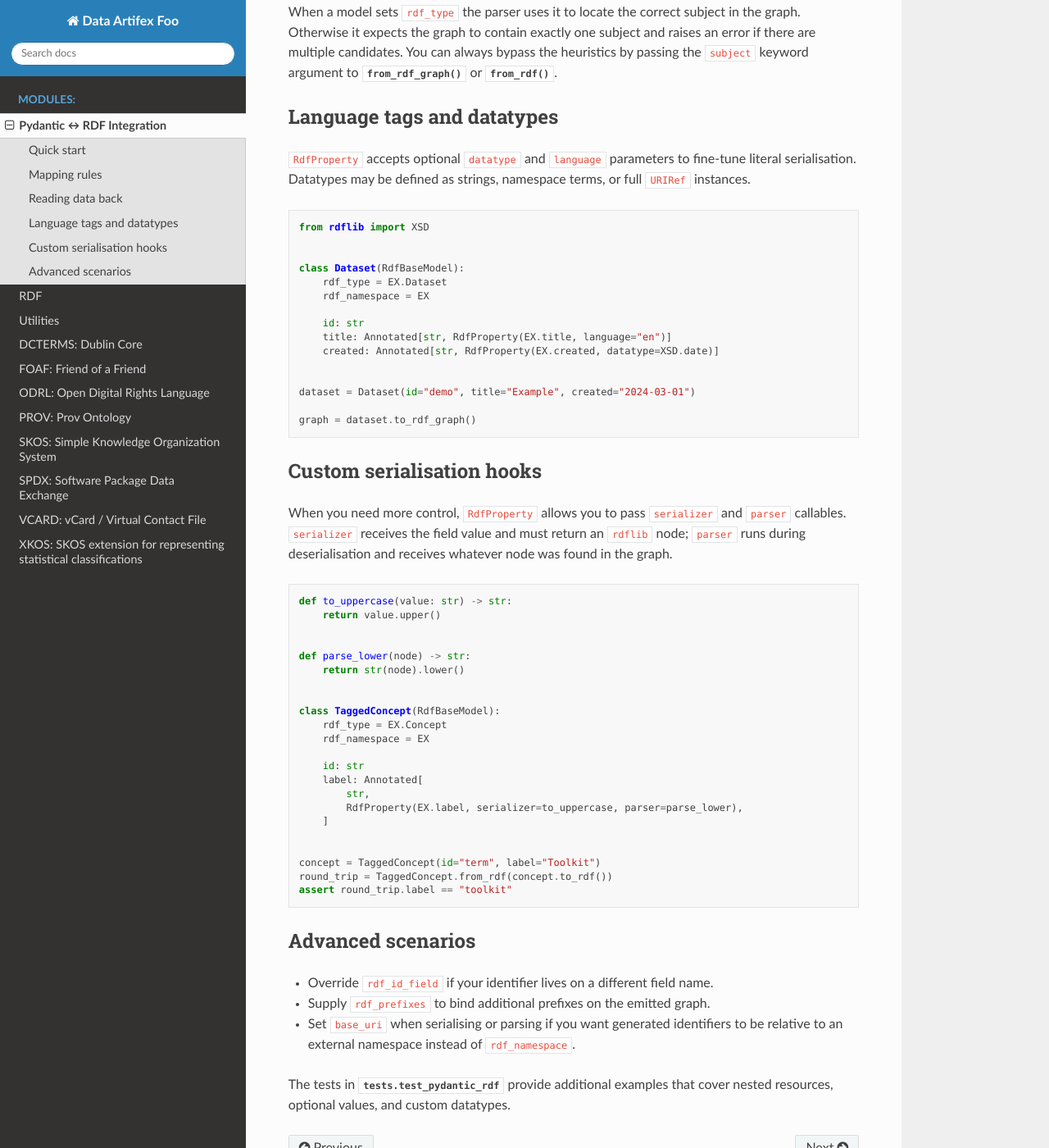
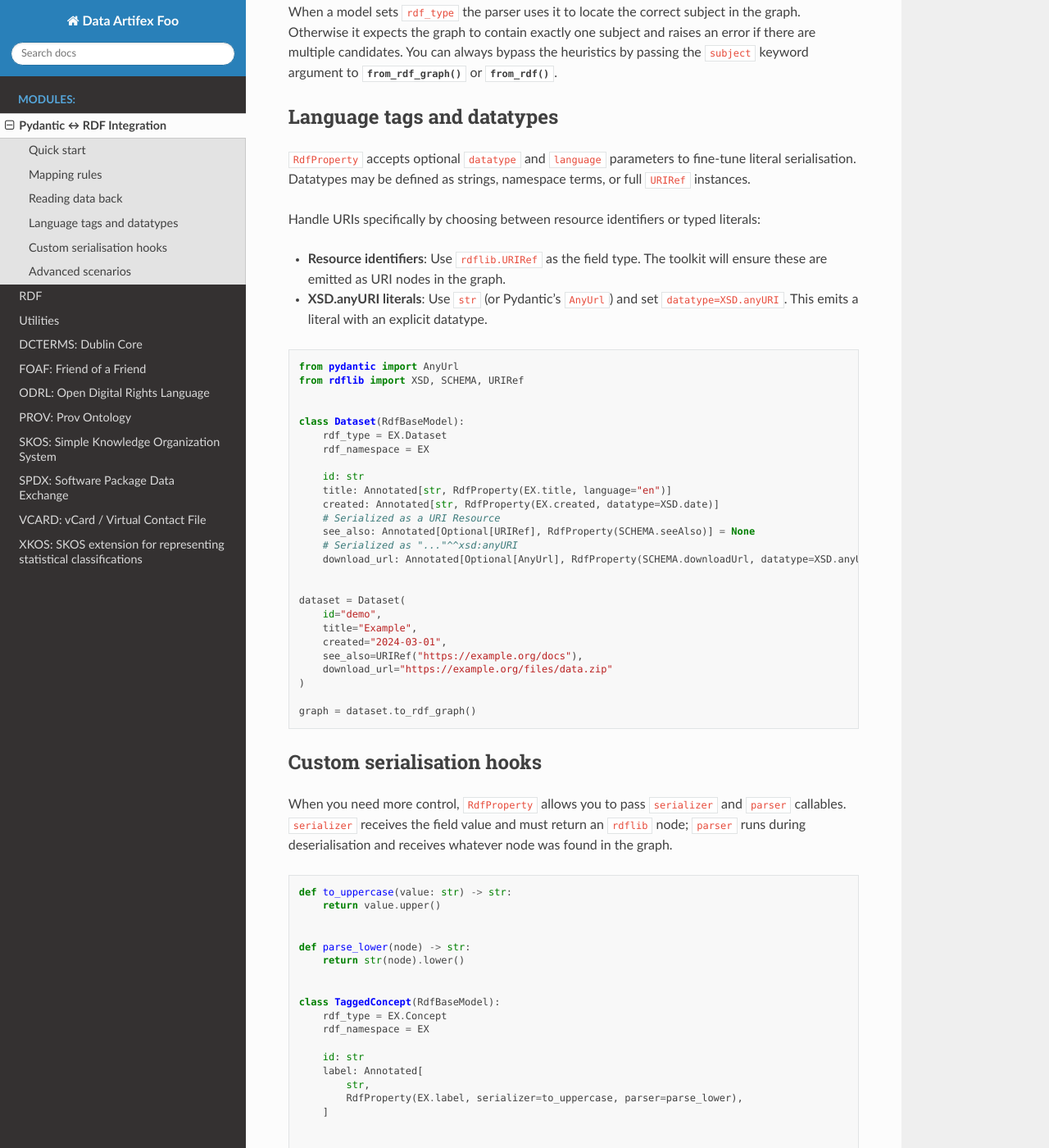
Before and after one commit to DataArtifex/rdf-toolkit, a Sphinx documentation site: the page built from docs/source/pydantic_rdf.rst, in a window 1280 px wide and 1400 px high, scrolled down 1515 px. Shown: the whole window at 82% size. Built offline with Sphinx 7.4.7 and the Read the Docs theme 3.1.0, drawn with Linux system fonts in a browser that asks for light colours.

Commit message:
docs: Enhance documentation and examples for handling URIs and XSD datatypes in Pydantic RDF models.

```diff
--- a/docs/source/pydantic_rdf.rst
+++ b/docs/source/pydantic_rdf.rst
@@ -92,9 +92,17 @@ Language tags and datatypes
 fine-tune literal serialisation. Datatypes may be defined as strings, namespace
 terms, or full ``URIRef`` instances.
 
+Handle URIs specifically by choosing between resource identifiers or typed literals:
+
+* **Resource identifiers**: Use ``rdflib.URIRef`` as the field type. The toolkit
+  will ensure these are emitted as URI nodes in the graph.
+* **XSD.anyURI literals**: Use ``str`` (or Pydantic's ``AnyUrl``) and set
+  ``datatype=XSD.anyURI``. This emits a literal with an explicit datatype.
+
 .. code-block:: python
 
-   from rdflib import XSD
+   from pydantic import AnyUrl
+   from rdflib import XSD, SCHEMA, URIRef
 
 
    class Dataset(RdfBaseModel):
@@ -104,9 +112,19 @@ terms, or full ``URIRef`` instances.
        id: str
        title: Annotated[str, RdfProperty(EX.title, language="en")]
        created: Annotated[str, RdfProperty(EX.created, datatype=XSD.date)]
+       # Serialized as a URI Resource
+       see_also: Annotated[Optional[URIRef], RdfProperty(SCHEMA.seeAlso)] = None
+       # Serialized as "..."^^xsd:anyURI
+       download_url: Annotated[Optional[AnyUrl], RdfProperty(SCHEMA.downloadUrl, datatype=XSD.anyURI)] = None
 
 
-   dataset = Dataset(id="demo", title="Example", created="2024-03-01")
+   dataset = Dataset(
+       id="demo",
+       title="Example",
+       created="2024-03-01",
+       see_also=URIRef("https://example.org/docs"),
+       download_url="https://example.org/files/data.zip"
+   )
 
    graph = dataset.to_rdf_graph()
 
```
Also changed, not shown: README.md (+22 -0 lines).
